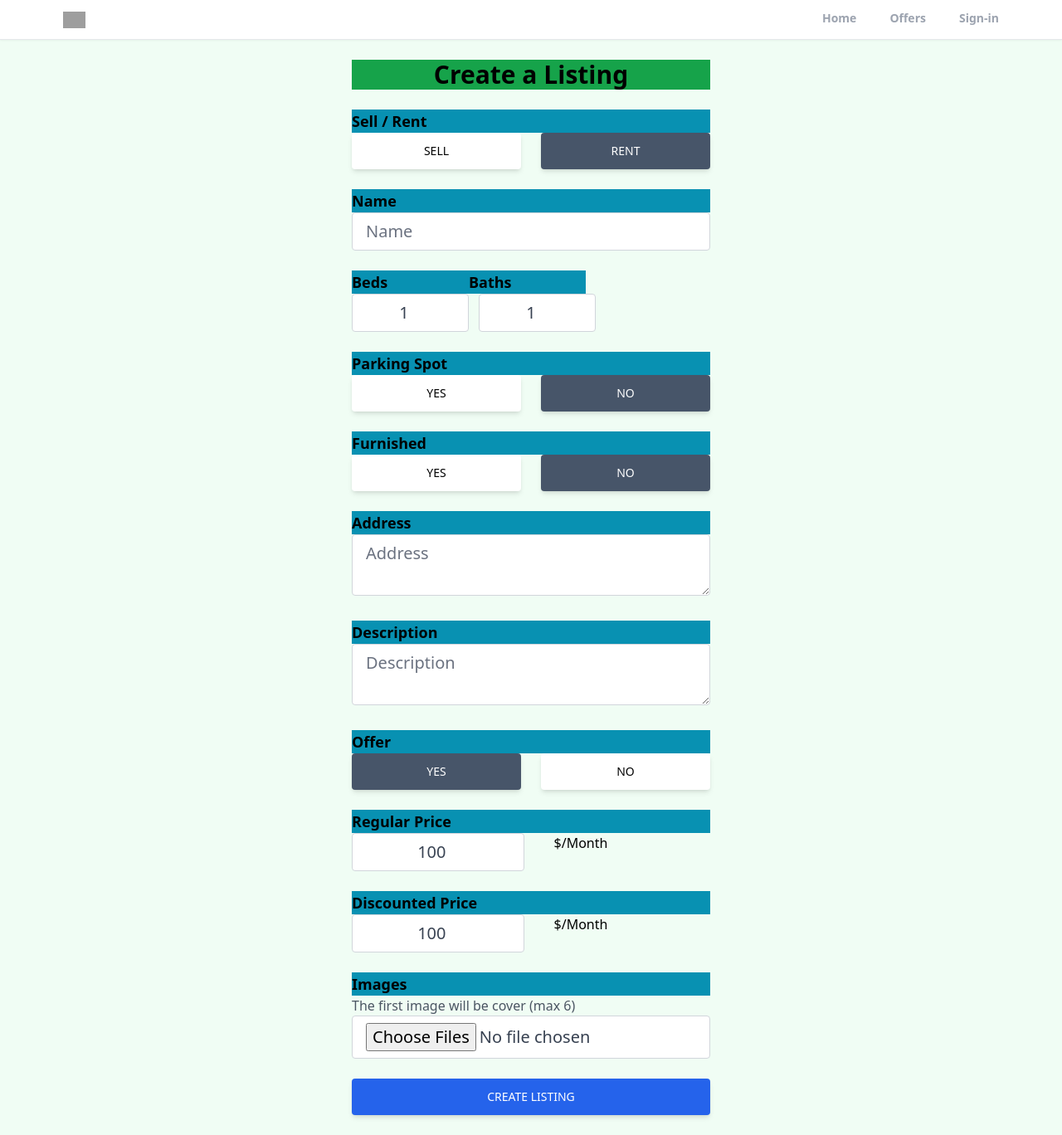
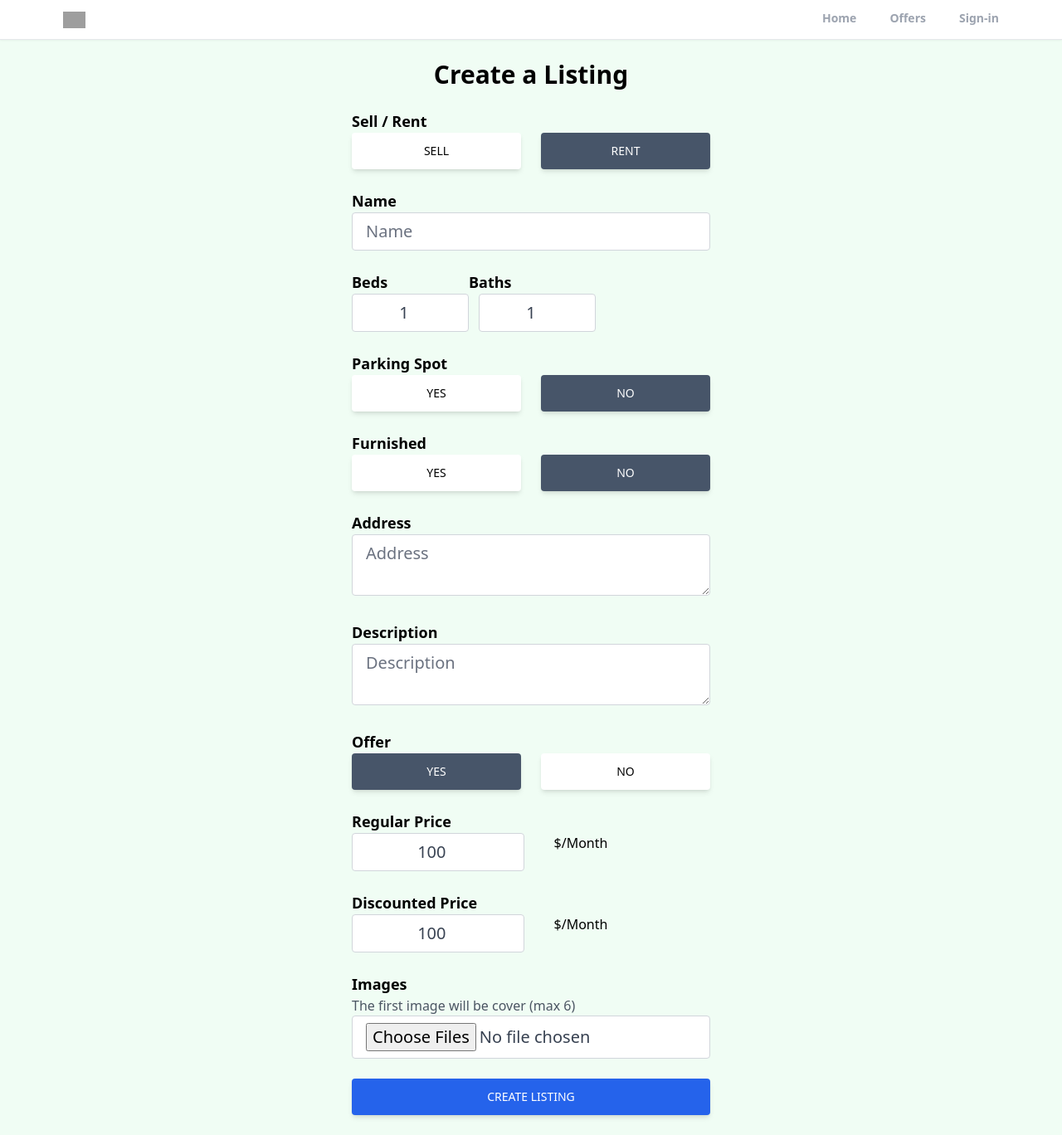
Before and after one commit to maditya01/Real_State_App, a React (Create React App) app: page /create-listing in a window 1280 px wide. Shown: the whole page at 83% size. Built offline with nearby package versions, Linux system fonts and the light colour scheme; no server answers; grey boxes are pictures that could not be loaded.

Commit message:
Changes some styles

```diff
--- a/src/pages/CreateListing.jsx
+++ b/src/pages/CreateListing.jsx
@@ -30,11 +30,11 @@ const CreateListing = () => {
   function onChange() {}
   return (
     <main className=" max-w-md m-auto px-2">
-      <h1 className="bg-green-600 text-3xl text-center mt-6 font-bold">
+      <h1 className=" text-3xl text-center mt-6 font-bold">
         Create a Listing
       </h1>
       <form className="">
-        <p className="bg-cyan-600 text-lg mt-6 font-semibold">Sell / Rent</p>
+        <p className=" text-lg mt-6 font-semibold">Sell / Rent</p>
         <div className="flex">
           <button
             type="button"
@@ -67,7 +67,7 @@ const CreateListing = () => {
             Rent
           </button>
         </div>
-        <p className="bg-cyan-600 text-lg mt-6 font-semibold">Name</p>
+        <p className=" text-lg mt-6 font-semibold">Name</p>
         <div>
           <input
             className="w-full px-4 py-2 text-xl text-gray-700 bg-white border border-gray-300 rounded transition duration-150 ease-in-out
@@ -84,7 +84,7 @@ const CreateListing = () => {
         </div>
         <div className="flex mb-6">
           <div>
-            <p className="bg-cyan-600 text-lg font-semibold">Beds</p>
+            <p className=" text-lg font-semibold">Beds</p>
             <input
               className="text-center mr-3 w-full px-4 py-2 text-xl text-gray-700 bg-white border border-gray-300 rounded transition duration-150 ease-in-out "
               type="number"
@@ -97,7 +97,7 @@ const CreateListing = () => {
             />
           </div>
           <div>
-            <p className="bg-cyan-600 text-lg  font-semibold">Baths</p>
+            <p className=" text-lg  font-semibold">Baths</p>
             <input
               className="text-center  ml-3 w-full px-4 py-2 text-xl text-gray-700 bg-white border border-gray-300 rounded transition duration-150 ease-in-out
             focus:border-slate-600"
@@ -112,7 +112,7 @@ const CreateListing = () => {
           </div>
         </div>
         <div className="mb-6">
-          <p className="bg-cyan-600 text-lg font-semibold">Parking Spot</p>
+          <p className=" text-lg font-semibold">Parking Spot</p>
           <div className="flex">
             <button
               type="button"
@@ -139,7 +139,7 @@ const CreateListing = () => {
           </div>
         </div>
         <div className="mb-6">
-          <p className="bg-cyan-600 text-lg font-semibold">Furnished</p>
+          <p className=" text-lg font-semibold">Furnished</p>
           <div className="flex">
             <button
               type="button"
@@ -168,7 +168,7 @@ const CreateListing = () => {
           </div>
         </div>
         <div className="mb-6">
-          <p className="bg-cyan-600 text-lg font-semibold">Address</p>
+          <p className=" text-lg font-semibold">Address</p>
           <div>
             <textarea
               className="w-full px-4 py-2 text-xl text-gray-700 bg-white border border-gray-300 rounded transition duration-150 ease-in-out
@@ -183,7 +183,7 @@ const CreateListing = () => {
           </div>
         </div>
         <div className="mb-6">
-          <p className="bg-cyan-600 text-lg font-semibold">Description</p>
+          <p className=" text-lg font-semibold">Description</p>
           <div>
             <textarea
               className="w-full px-4 py-2 text-xl text-gray-700 bg-white border border-gray-300 rounded transition duration-150 ease-in-out
@@ -198,7 +198,7 @@ const CreateListing = () => {
           </div>
         </div>
         <div className="mb-6">
-          <p className="bg-cyan-600 text-lg font-semibold">Offer</p>
+          <p className=" text-lg font-semibold">Offer</p>
           <div className="flex">
             <button
               type="button"
@@ -225,7 +225,7 @@ const CreateListing = () => {
           </div>
         </div>
         <div className="mb-6">
-          <p className="bg-cyan-600 text-lg font-semibold">Regular Price</p>
+          <p className=" text-lg font-semibold">Regular Price</p>
           <div className="flex space-x-6">
             <input
               className="text-center mr-3 w-full px-4 py-2 text-xl text-gray-700 bg-white border border-gray-300 rounded transition duration-150 ease-in-out "
@@ -244,7 +244,7 @@ const CreateListing = () => {
         </div>
         {offer && (
           <div className="mb-6">
-            <p className="bg-cyan-600 text-lg font-semibold">
+            <p className=" text-lg font-semibold">
               Discounted Price
             </p>
             <div className="flex space-x-6">
@@ -265,7 +265,7 @@ const CreateListing = () => {
           </div>
         )}
         <div className="mb-6">
-          <p className="bg-cyan-600 text-lg  font-semibold">Images</p>
+          <p className=" text-lg  font-semibold">Images</p>
           <p className="text-gray-600">The first image will be cover (max 6)</p>
           <input
             className="w-full px-4 py-2 text-xl text-gray-700 bg-white border border-gray-300 rounded transition duration-150 ease-in-out"
```
